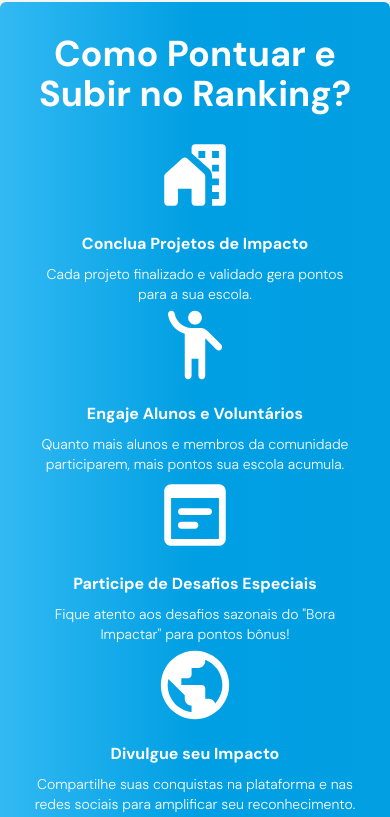
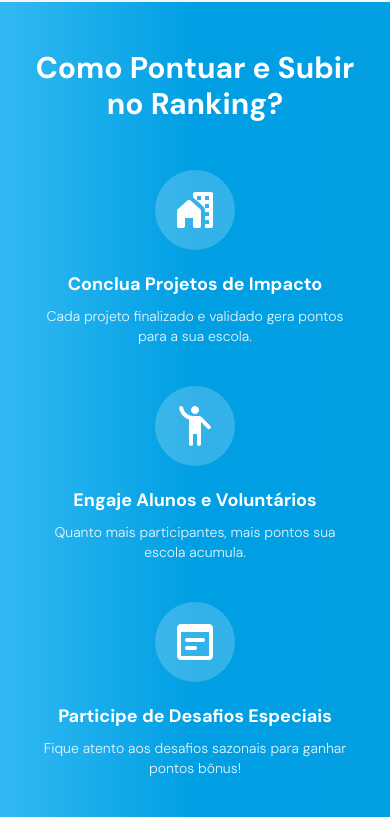
Before and after one commit to luizacavalcantee/Projeto-DS, a Next.js app in the folder client/: page /manager/ranking in a window 390 px wide. Shown: the part 857-1674 px from the top of the page. Built offline with nearby package versions, Linux system fonts and the light colour scheme; no server answers.

Commit message:
refactor: improve layout and responsiveness across multiple components

```diff
--- a/client/src/app/(auth)/manager/challenges/[id]/page.tsx
+++ b/client/src/app/(auth)/manager/challenges/[id]/page.tsx
@@ -87,7 +87,7 @@ export default function ChallengeDetailsManager({ params }: PageProps) {
     <main className="pb-16">
       <ChallengeHeader title={challenge.title} imageUrl={getChallengeCategoryImage(challenge.category)} />
 
-      <div className="mx-auto max-w-7xl px-4 sm:px-6 lg:px-8">
+      <div className="mx-auto px-4 md:px-12 lg:px-16">
         <article className="mt-8 text-textBlack">
           <header>
             <div className="flex justify-between items-center">
--- a/client/src/app/(auth)/ong/challenges/[id]/page.tsx
+++ b/client/src/app/(auth)/ong/challenges/[id]/page.tsx
@@ -70,7 +70,7 @@ export default function ChallengeDetailsOng({ params }: PageProps) {
     <main className="pb-16">
       <ChallengeHeader title={challenge.title} imageUrl={getChallengeCategoryImage(challenge.category)} />
 
-      <div className="mx-auto max-w-7xl px-4 sm:px-6 lg:px-8">
+      <div className="mx-auto px-4 md:px-12 lg:px-16">
         <article className="mt-8 text-textBlack">
           <header>
             <div className='flex justify-between items-center'>
--- a/client/src/app/(main)/challenges/[id]/page.tsx
+++ b/client/src/app/(main)/challenges/[id]/page.tsx
@@ -61,7 +61,7 @@ export default function ChallengeDetailsPage({ params }: PageProps) {
     <main className="pb-16">
       <ChallengeHeader title={challenge.title} imageUrl={getChallengeCategoryImage(challenge.category)} />
 
-      <div className="mx-auto max-w-7xl px-4 sm:px-6 lg:px-8">
+      <div className="mx-auto px-4 md:px-12 lg:px-16">
         <article className="mt-8 text-textBlack">
           <header>
             <h1 className="text-3xl font-bold">{challenge.title}</h1>
--- a/client/src/app/(main)/layout.tsx
+++ b/client/src/app/(main)/layout.tsx
@@ -10,7 +10,7 @@ export default async function MainLayout({
   return (
     <div className="flex flex-col min-h-screen w-screen">
       <Header />
-      <main className="flex-grow mt-20 px-4 md:px-12 lg:px-16">
+      <main className="flex-grow mt-20">
         {children}
       </main>
       <Footer />
--- a/client/src/components/challenge-header/index.tsx
+++ b/client/src/components/challenge-header/index.tsx
@@ -7,12 +7,14 @@ interface ChallengeHeaderProps {
   imageUrl: string;
 }
 
-export default function ChallengeHeader({ title, imageUrl }: ChallengeHeaderProps) {
+export default function ChallengeHeader({
+  title,
+  imageUrl
+}: ChallengeHeaderProps) {
   return (
     <>
       <Title pageTitle="Detalhes do desafio" />
-      <div>
-
+      <div className='px-4 md:px-12 lg:px-16'>
         <div className="w-full h-48 md:h-64 relative rounded-xl overflow-hidden shadow-lg mt-10">
           <Image src={imageUrl} alt={title} layout="fill" objectFit="cover" />
         </div>
--- a/client/src/components/ong-card/index.tsx
+++ b/client/src/components/ong-card/index.tsx
@@ -27,7 +27,7 @@ export default function OngCard({ ong }: OngCardProps) {
             className="rounded-md object-contain w-full h-full"
           />
         </div>
-        <div>
+        <div className='w-full'>
           <h3 className="text-xl font-bold">{ong.name}</h3>
           <p className="mt-2 text-justify">{ong.description}</p>
           <div className='flex flex-col sm:flex-row justify-between sm:items-end mt-4'>
--- a/client/src/components/scoring-guide/index.tsx
+++ b/client/src/components/scoring-guide/index.tsx
@@ -3,76 +3,87 @@ import Image from 'next/image';
 
 export default function ScoringGuide() {
   return (
-    <section className="flex flex-col my-16 items-center justify-center shadow-md rounded-md p-8 md:py-14 md:px-20 lg:px-40 w-full bg-gradient-to-r from-[#32B9F3] via-[#009FE3] to-[#029FE2]">
-      <h2 className="text-4xl font-bold text-center text-white mb-5">
+    <section className="my-16 w-full bg-gradient-to-r from-[#32B9F3] via-[#009FE3] to-[#029FE2] py-12 md:py-20">
+      <div className="mx-auto max-w-screen-xl px-6 md:px-8">
+        <h2 className="text-3xl font-bold text-center text-white mb-12 md:text-4xl">
           Como Pontuar e Subir no Ranking?
         </h2>
-      <div className="grid grid-cols-1 sm:grid-cols-2 lg:grid-cols-4 gap-x-8">
+
+        {/* O grid agora tem espaçamento vertical e horizontal em todas as telas */}
+        <div className="grid grid-cols-1 gap-y-10 sm:grid-cols-2 sm:gap-x-8 sm:gap-y-12 lg:grid-cols-4">
+
+          {/* Item 1 */}
           <div className="flex flex-col items-center text-center">
+            <div className="flex h-20 w-20 items-center justify-center rounded-full bg-white/20 mb-5">
               <Image
                 src={Home_work}
-            alt="Casa"
-            width={82}
-            height={82}
-            className="mb-4"
+                alt="Ícone de uma casa com uma ferramenta, representando projetos"
+                width={48}
+                height={48}
               />
-          <h3 className="text-base font-bold text-white mb-2">
+            </div>
+            <h3 className="text-lg font-bold text-white mb-2">
               Conclua Projetos de Impacto
             </h3>
-          <p className="text-sm text-white font-light">
+            <p className="text-sm text-white/90 font-light max-w-xs">
               Cada projeto finalizado e validado gera pontos para a sua escola.
             </p>
           </div>
 
+          {/* Item 2 */}
           <div className="flex flex-col items-center text-center">
+            <div className="flex h-20 w-20 items-center justify-center rounded-full bg-white/20 mb-5">
               <Image
                 src={Emoji_people}
-            alt="Pessoa"
-            width={82}
-            height={82}
-            className="mb-4"
+                alt="Ícone de uma pessoa acenando, representando engajamento"
+                width={48}
+                height={48}
               />
-          <h3 className="text-base font-bold text-white mb-2">
+            </div>
+            <h3 className="text-lg font-bold text-white mb-2">
               Engaje Alunos e Voluntários
             </h3>
-          <p className="text-sm text-white font-light">
-            Quanto mais alunos e membros da comunidade participarem, mais pontos
-            sua escola acumula.
+            <p className="text-sm text-white/90 font-light max-w-xs">
+              Quanto mais participantes, mais pontos sua escola acumula.
             </p>
           </div>
 
+          {/* Item 3 */}
           <div className="flex flex-col items-center text-center">
+            <div className="flex h-20 w-20 items-center justify-center rounded-full bg-white/20 mb-5">
                <Image
                 src={Calendar}
-            alt="Calendário"
-            width={82}
-            height={82}
-            className="mb-4"
+                alt="Ícone de um calendário, representando desafios especiais"
+                width={48}
+                height={48}
               />
-          <h3 className="text-base font-bold text-white mb-2">
+            </div>
+            <h3 className="text-lg font-bold text-white mb-2">
               Participe de Desafios Especiais
             </h3>
-          <p className="text-sm text-white font-light">
-            Fique atento aos desafios sazonais do &quot;Bora Impactar&quot; para
-            pontos bônus!
+            <p className="text-sm text-white/90 font-light max-w-xs">
+              Fique atento aos desafios sazonais para ganhar pontos bônus!
             </p>
           </div>
 
+          {/* Item 4 */}
           <div className="flex flex-col items-center text-center">
+            <div className="flex h-20 w-20 items-center justify-center rounded-full bg-white/20 mb-5">
               <Image
                 src={Public}
-            alt="Público"
-            width={82}
-            height={82}
-            className="mb-4"
+                alt="Ícone do planeta Terra, representando divulgação pública"
+                width={48}
+                height={48}
               />
-          <h3 className="text-base font-bold text-white mb-2">
+            </div>
+            <h3 className="text-lg font-bold text-white mb-2">
               Divulgue seu Impacto
             </h3>
-          <p className="text-sm text-white font-light">
-            Compartilhe suas conquistas na plataforma e nas redes sociais para
-            amplificar seu reconhecimento.
+            <p className="text-sm text-white/90 font-light max-w-xs">
+              Compartilhe suas conquistas para ampliar seu reconhecimento.
             </p>
+          </div>
+
         </div>
       </div>
     </section>
--- a/client/src/components/title/index.tsx
+++ b/client/src/components/title/index.tsx
@@ -19,7 +19,7 @@ export default function Title({ pageTitle }: TitleProps) {
 
   return (
 
-    <div className="w-full flex items-center justify-between pt-12 md:pt-20 bg-transparent">
+    <div className="w-full flex items-center justify-between pt-12 md:pt-20 bg-transparent px-4 md:px-12 lg:px-16">
 
       <div className="flex items-center gap-2 md:gap-4">
         <button onClick={handleBack} className="flex items-center">
```
Also changed, not shown: client/src/components/ranking-table/index.tsx (+5 -3 lines). Lines whose indentation alone changed are shown as unchanged.
